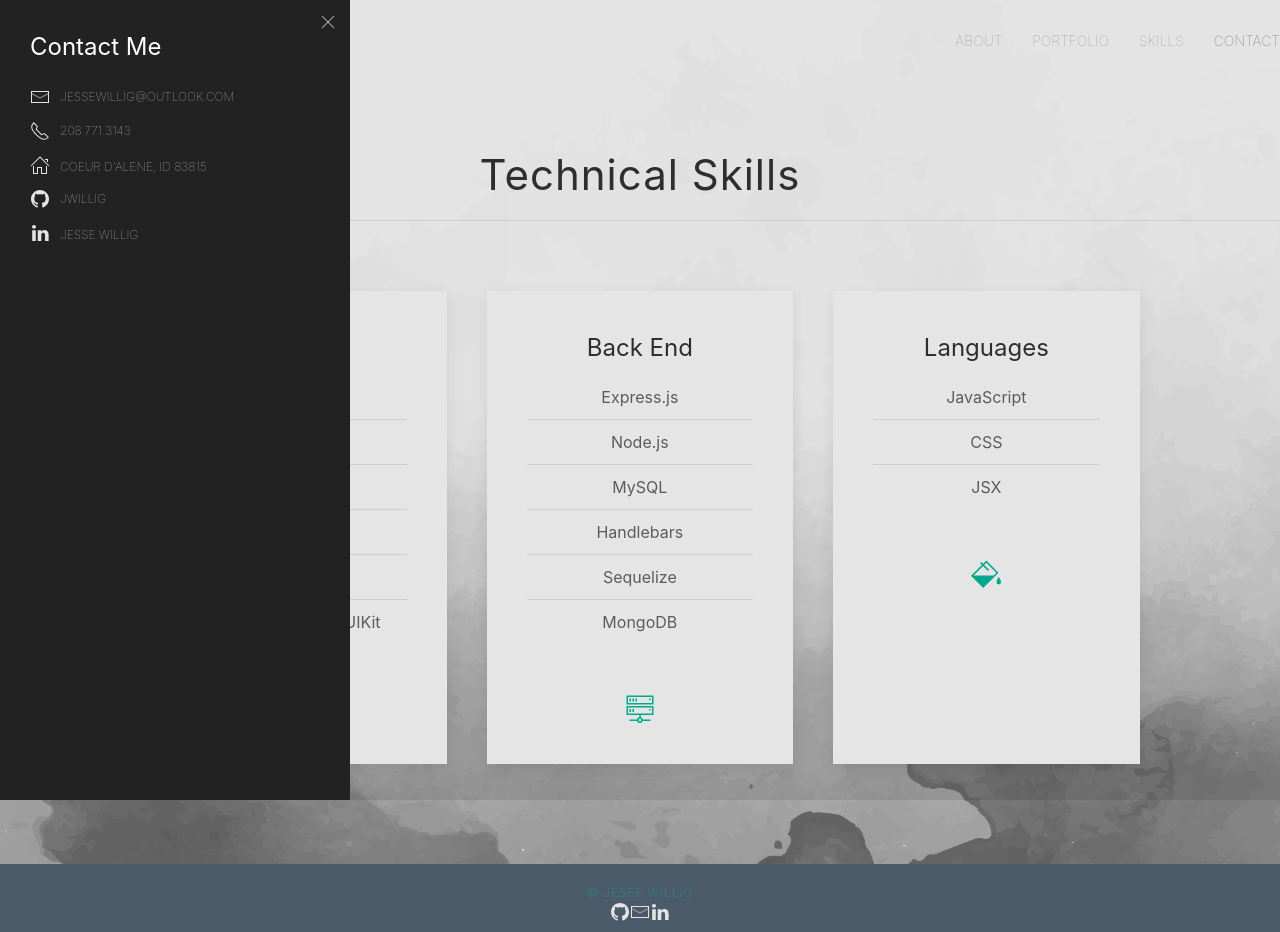
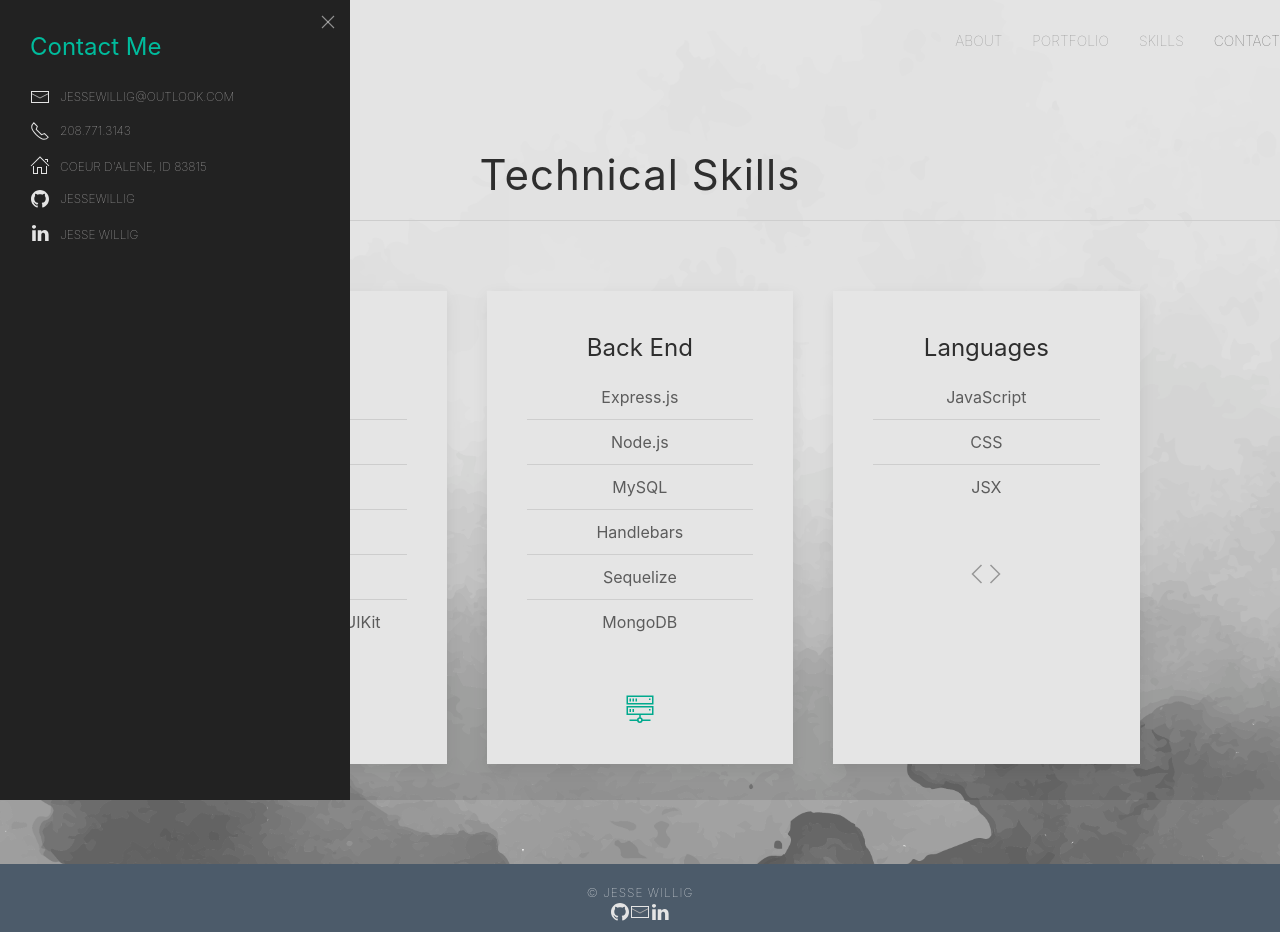
Before and after one commit to jessewillig/v2-react-portfolio, a React (Create React App) app: page /skills in a window 1280 px wide. Both pictures are taken after a click on the link "CONTACT". Built offline with nearby package versions, Linux system fonts and the light colour scheme.

Commit message:
small syntax changes

```diff
--- a/src/components/Contact/index.js
+++ b/src/components/Contact/index.js
@@ -26,7 +26,7 @@ function Contact() {
                         <a uk-icon="icon: github" href="https://github.com/jessewillig"
                             className="contact-icon contact-link-icon" target="_blank"></a>
                         <a className="contact-link contact-li uk-text-middle" href="https://github.com/jessewillig"
-                            target="_blank">jwillig</a>
+                            target="_blank">jessewillig</a>
                     </li>
                     <li>
                         <a uk-icon="icon: linkedin" href="https://www.linkedin.com/in/jessewillig/"
--- a/src/components/Contact/style.css
+++ b/src/components/Contact/style.css
@@ -11,5 +11,9 @@
 }
 
 #contact-title {
-    color: white !important;
+    color: rgb(0, 188, 157) !important;
 }
+
+.contact-icon:hover, .contact-link:hover {
+    color: rgb(0, 188, 157) !important;
+}
--- a/src/components/Footer/index.js
+++ b/src/components/Footer/index.js
@@ -6,7 +6,7 @@ class Footer extends React.Component {
         return (
             <div>
             <footer className="uk-text-center uk-text-middle footer">
-                <span> © Jesse Willig</span> <br />
+                <span className="name-footer"> © Jesse Willig</span> <br />
                 <a uk-icon="icon: github" href="https://github.com/jessewillig" className="contact-icon contact-link-icon" target="_blank"></a>
                 <a uk-icon="icon: mail" className="contact-icon contact-link-icon" href="mailto:jessewillig@outlook.com"></a>
                 <a uk-icon="icon: linkedin" href="https://www.linkedin.com/in/jessewillig/" target="_blank" className="contact-icon contact-link-icon"></a>
--- a/src/components/Footer/style.css
+++ b/src/components/Footer/style.css
@@ -8,3 +8,11 @@
     text-transform: uppercase;
     letter-spacing: 1px;
 }
+
+.contact-icon:hover {
+    color: rgb(0, 188, 157) !important;
+}
+
+.name-footer {
+    color: white;
+}
--- a/src/pages/Skills.js
+++ b/src/pages/Skills.js
@@ -32,7 +32,7 @@ function Skills (props) {
                     <SkillCard
                         skills={languages}
                         title="Languages"
-                        icon="paint-bucket"
+                        icon="code"
                         name="languages"
                         animate="slide-right"
                     />
```
